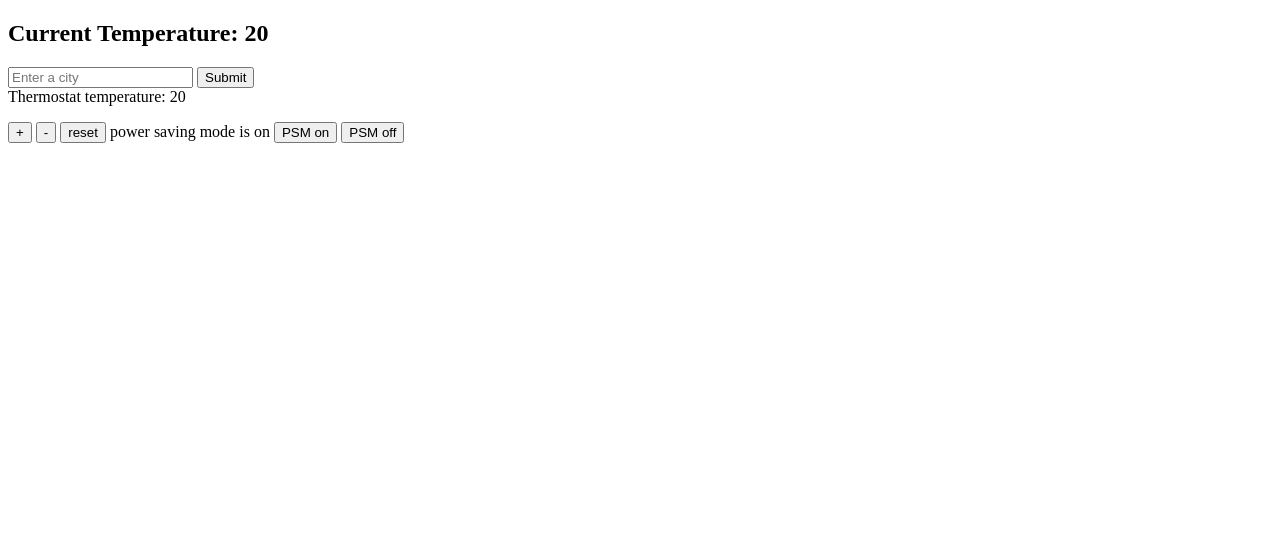
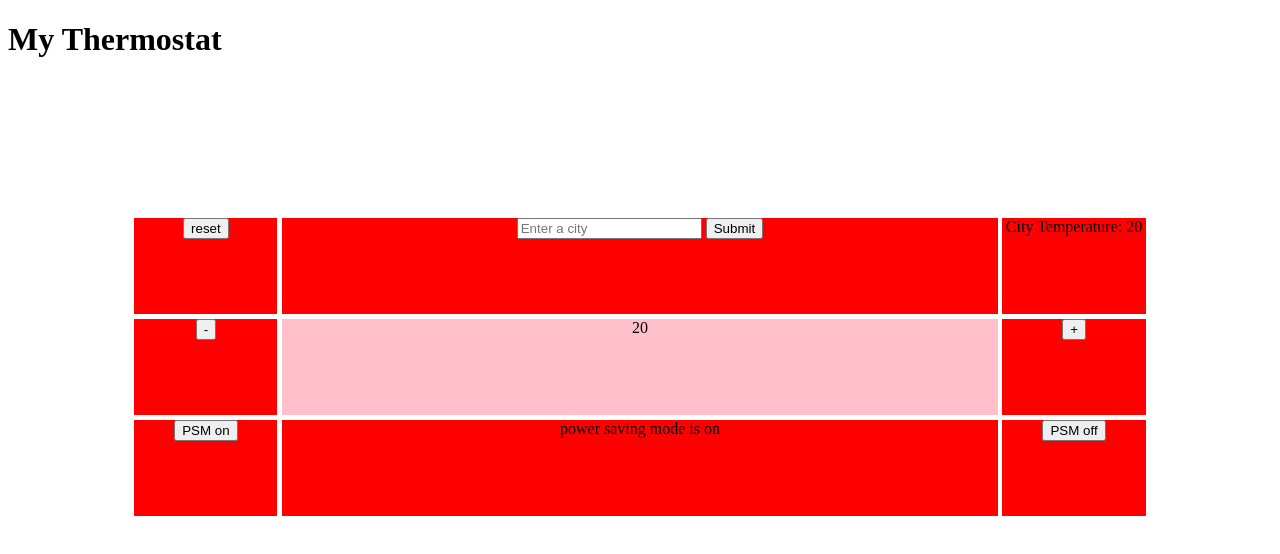
Before and after one commit to BenChallenor/thermostat_friday, a plain HTML site: page index.html in a window 1280 px wide. Drawn offline with Linux system fonts and the light colour scheme; no server answers.

Commit message:
Started css styling

```diff
--- a/index.html
+++ b/index.html
@@ -1,5 +1,6 @@
 <!DOCTYPE html>
 <html>
+
 <head>
   <title>Thermostat</title>
   <link rel="stylesheet" type="text/css" href="styles.css">
@@ -13,22 +14,59 @@
 
 
 <body>
-    <section>
-      <h1>Current Temperature: <span id="current-temperature">20</span></h1>
+  <h1>My Thermostat</h1>
+  <div class="things">
+
+    <div class="onething">
+      <button id="temperature-reset">reset</button>
+    </div>
+
+
+
+    <div class="onething">
       <form id="select-city">
         <input id="current-city" type="text" placeholder="Enter a city"></input>
         <input type="submit"></input>
       </form>
-      </select>
-      Thermostat temperature: <span id="temperature"></span>
-      <p>
+    </div>
+
+    <div class="onething">
+      City Temperature: <span id="current-temperature">20</span>
+    </div>
+
+
+
+
+
+    <div class="onething">
+      <button id="temperature-down">-</button>
+    </div>
+
+    <div class="twothing">
+      <span id="temperature"></span>
+    </div>
+
+    <div class="onething">
       <button id="temperature-up">+</button>
-        <button id="temperature-down">-</button>
-        <button id="temperature-reset">reset</button>
+    </div>
+
+
+
+
+
+    <div class="onething">
+      <button id="powersaving-on">PSM on</button>
+    </div>
+
+    <div class="onething">
       power saving mode is <span id="power-saving-status">on</span>
-        <button id="powersaving-on">PSM on</button>
+    </div>
+
+    <div class="onething">
       <button id="powersaving-off">PSM off</button>
-      </p>
-    </section>
+    </div>
+
+  </div>
 </body>
+
 </html>
--- a/src/interface.js
+++ b/src/interface.js
@@ -53,5 +53,4 @@ $(document).ready(function() {
 
 
 
-
 })
--- a/styles.css
+++ b/styles.css
@@ -1,3 +1,27 @@
+.things {
+  margin-top: 10em;
+  width: 80%;
+  margin-left: 10%;
+  display: grid;
+  grid-template-columns: 1fr 5fr 1fr;
+  grid-row-gap: 0.3em;
+  grid-column-gap: 0.3em;
+}
+
+.onething{
+  text-align: center;
+  height: 6em;
+  background-color: red;
+}
+
+.twothing{
+  text-align: center;
+  height: 6em;
+  background-color: pink;
+}
+
+
+
 .low-usage {
   color: green;
 }
```
Lines whose indentation alone changed are shown as unchanged.
